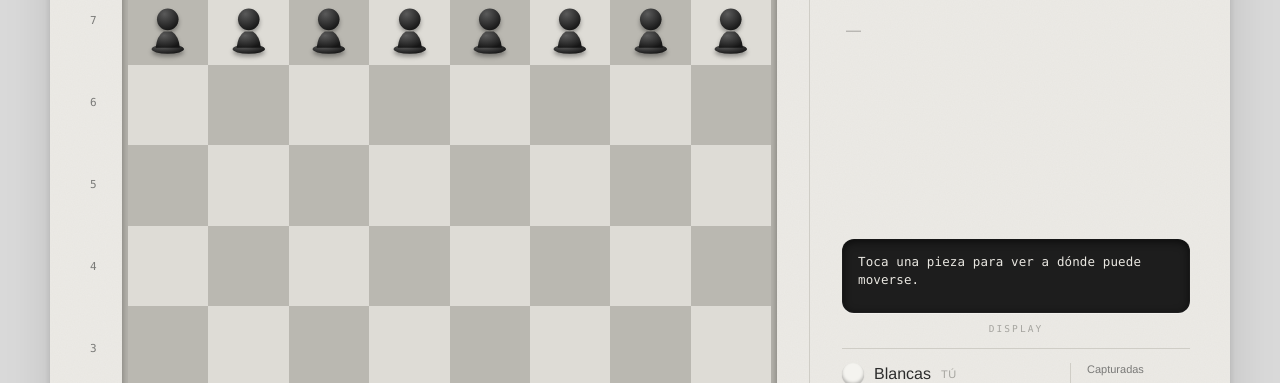
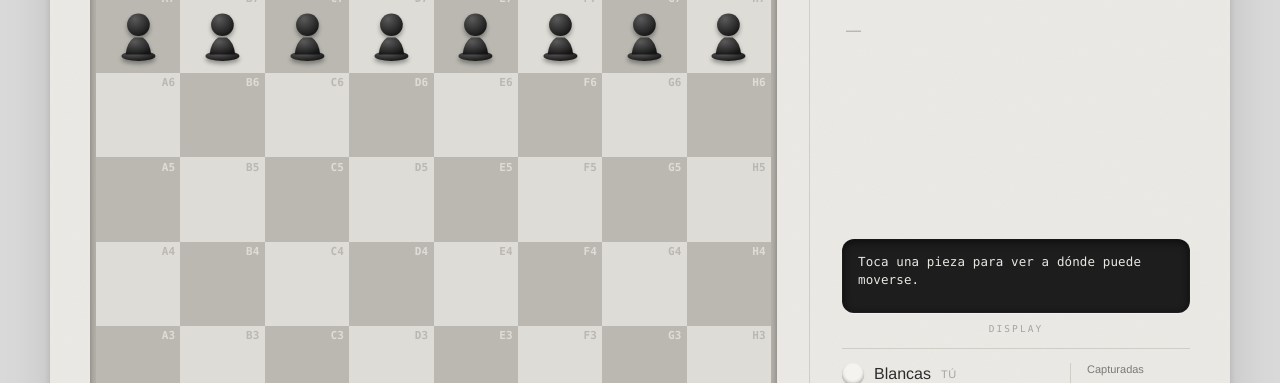
Before and after one commit to alfer141/rams-chess, a website: page index.html in a window 1280 px wide. Shown: the part 225-608 px from the top of the page. Drawn offline with nearby package versions, Linux system fonts and the light colour scheme.

Commit message:
Coordenadas dentro de las casillas (interruptor en Ajustes)
Etiqueta A1…H8 en la esquina superior derecha de cada casilla, fuente
mono y color de la casilla contraria; con el interruptor apagado se
muestran las coordenadas del borde.

Co-Authored-By: Claude Fable 5.1 <noreply@anthropic.com>

```diff
--- a/css/style.css
+++ b/css/style.css
@@ -195,9 +195,17 @@ button { font: inherit; cursor: pointer; }
   font-size: 11px;
   letter-spacing: 0.04em;
 }
-.device.no-coords .ranks, .device.no-coords .files { display: none; }
-.device.no-coords .board-area { grid-template-columns: minmax(0, 1fr); grid-template-rows: auto; }
-.device.no-coords .files { grid-column: 1; }
+ /* Coordenadas dentro de las casillas (Ajustes): se ocultan las del borde */
+.device.sq-coords .ranks, .device.sq-coords .files { display: none; }
+.device.sq-coords .board-area { grid-template-columns: minmax(0, 1fr); grid-template-rows: auto; }
+.device.sq-coords .files { grid-column: 1; }
+.sq .coord {
+  position: absolute; top: 4%; right: 6%;
+  font-family: var(--mono); font-size: clamp(7px, 1.1vw, 11px); font-weight: 700; letter-spacing: 0.02em;
+  color: var(--sq-dark); pointer-events: none; z-index: 1; user-select: none;
+}
+.sq.dark .coord { color: var(--sq-light); }
+@media (max-width: 900px) { .sq .coord { font-size: 8px; top: 3%; right: 5%; } }
 .ranks { grid-template-rows: repeat(8, 1fr); align-items: center; }
 .files { grid-column: 2; grid-template-columns: repeat(8, 1fr); text-align: center; align-items: start; }
 .board-frame {
--- a/js/app.js
+++ b/js/app.js
@@ -190,7 +190,8 @@
     for (let i = 0; i < 64; i++) {
       const el = squares[i];
       const p = game.get(i);
-      el.innerHTML = p ? pieceSVG(p) : '';
+      const coord = settings.coords ? `<span class="coord">${FILES[fileOf(i)].toUpperCase()}${rankOf(i) + 1}</span>` : '';
+      el.innerHTML = coord + (p ? pieceSVG(p) : '');
       el.classList.toggle('last', !!state.lastMove && (state.lastMove.from === i || state.lastMove.to === i));
       el.classList.toggle('selected', state.selected === i);
       el.classList.toggle('check', kingInCheck === i);
@@ -585,13 +586,13 @@
   });
 
   $('sw-coords').checked = settings.coords;
-  $('sw-coords').addEventListener('change', (e) => { settings.coords = e.target.checked; save(); applyTheme(); });
+  $('sw-coords').addEventListener('change', (e) => { settings.coords = e.target.checked; save(); applyTheme(); renderBoard(); });
   $('sw-hints').checked = settings.hints;
   $('sw-hints').addEventListener('change', (e) => { settings.hints = e.target.checked; save(); renderBoard(); });
 
   function applyTheme() {
     document.documentElement.dataset.theme = settings.theme;
-    $('device').classList.toggle('no-coords', !settings.coords);
+    $('device').classList.toggle('sq-coords', !!settings.coords);
     document.documentElement.dataset.accent = settings.accent;
     document.querySelectorAll('#swatches .swatch').forEach((b) => {
       b.classList.toggle('on', b.dataset.accent === settings.accent);
--- a/js/i18n.js
+++ b/js/i18n.js
@@ -74,7 +74,7 @@
       c_tip_endgame: 'Final: activa el rey y empuja los peones pasados.',
       c_thinking: 'Analizando…',
       voice_rate: 'Velocidad de la voz',
-      coords: 'Coordenadas del tablero',
+      coords: 'Coordenadas en las casillas',
       line_wrong: 'En esta apertura se juega {m}.', line_reply: 'El rival responde {m}.', line_done: 'Línea completada. Ya conoces la idea de esta apertura.',
       play_reply: 'El rival juega {m}.', play_moves_left: 'Te quedan {n} jugadas.', play_moves_left_one: 'Te queda una jugada.', play_stalemate: 'Ahogado: tablas. Deja siempre una casilla libre al rey rival.',
       play_draw: 'Tablas. Inténtalo de nuevo.', play_out_of_moves: 'Se acabaron las jugadas. Inténtalo de nuevo con más precisión.',
@@ -171,7 +171,7 @@
       c_tip_endgame: 'Endgame: activate your king and push passed pawns.',
       c_thinking: 'Analysing…',
       voice_rate: 'Voice speed',
-      coords: 'Board coordinates',
+      coords: 'Coordinates on the squares',
       line_wrong: 'In this opening the move is {m}.', line_reply: 'The opponent replies {m}.', line_done: 'Line complete. You now know the idea of this opening.',
       play_reply: 'The opponent plays {m}.', play_moves_left: '{n} moves left.', play_moves_left_one: 'One move left.', play_stalemate: 'Stalemate: draw. Always leave the enemy king a free square.',
       play_draw: 'Draw. Try again.', play_out_of_moves: 'Out of moves. Try again more precisely.',
```
Also changed, not shown: README.md.
